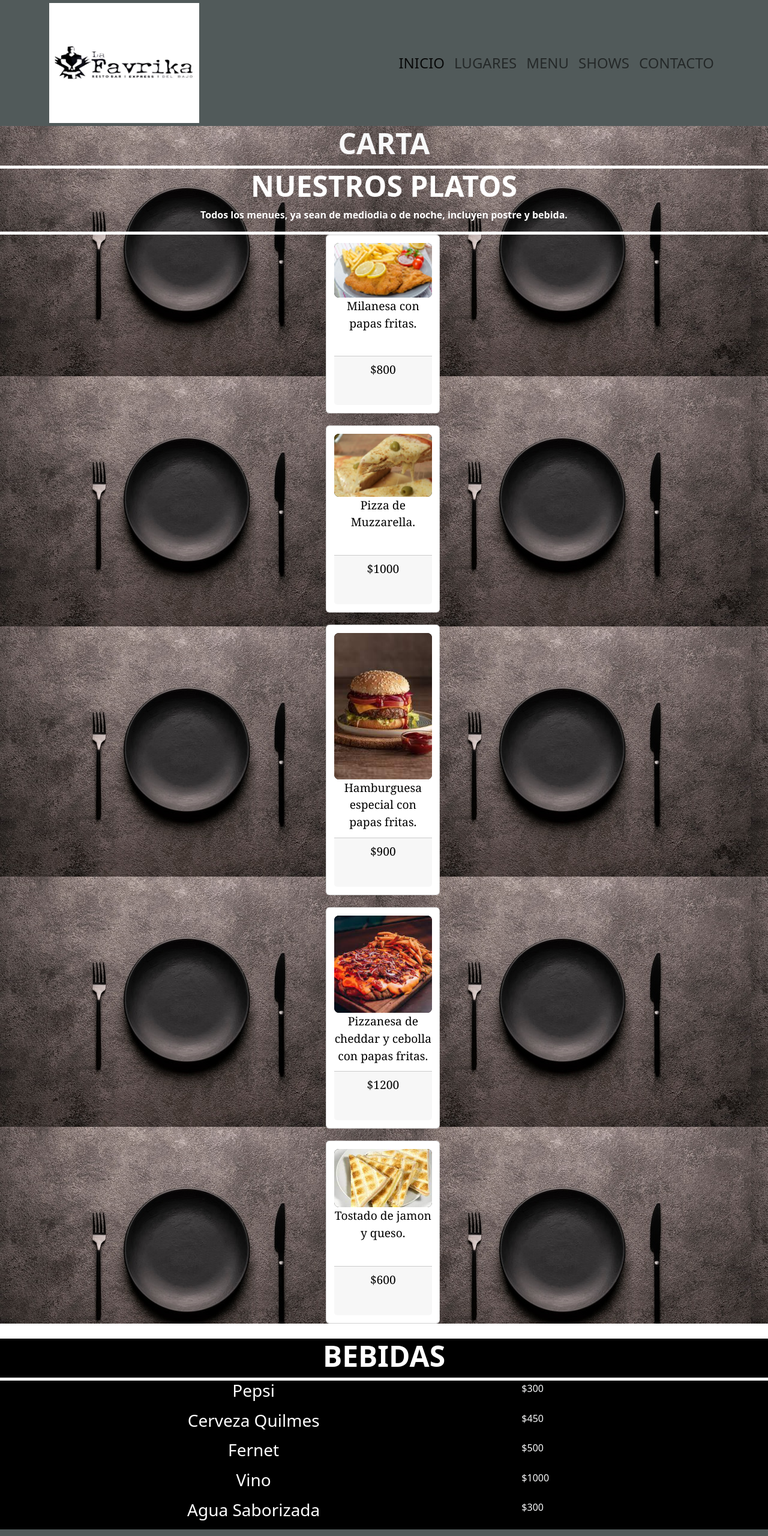
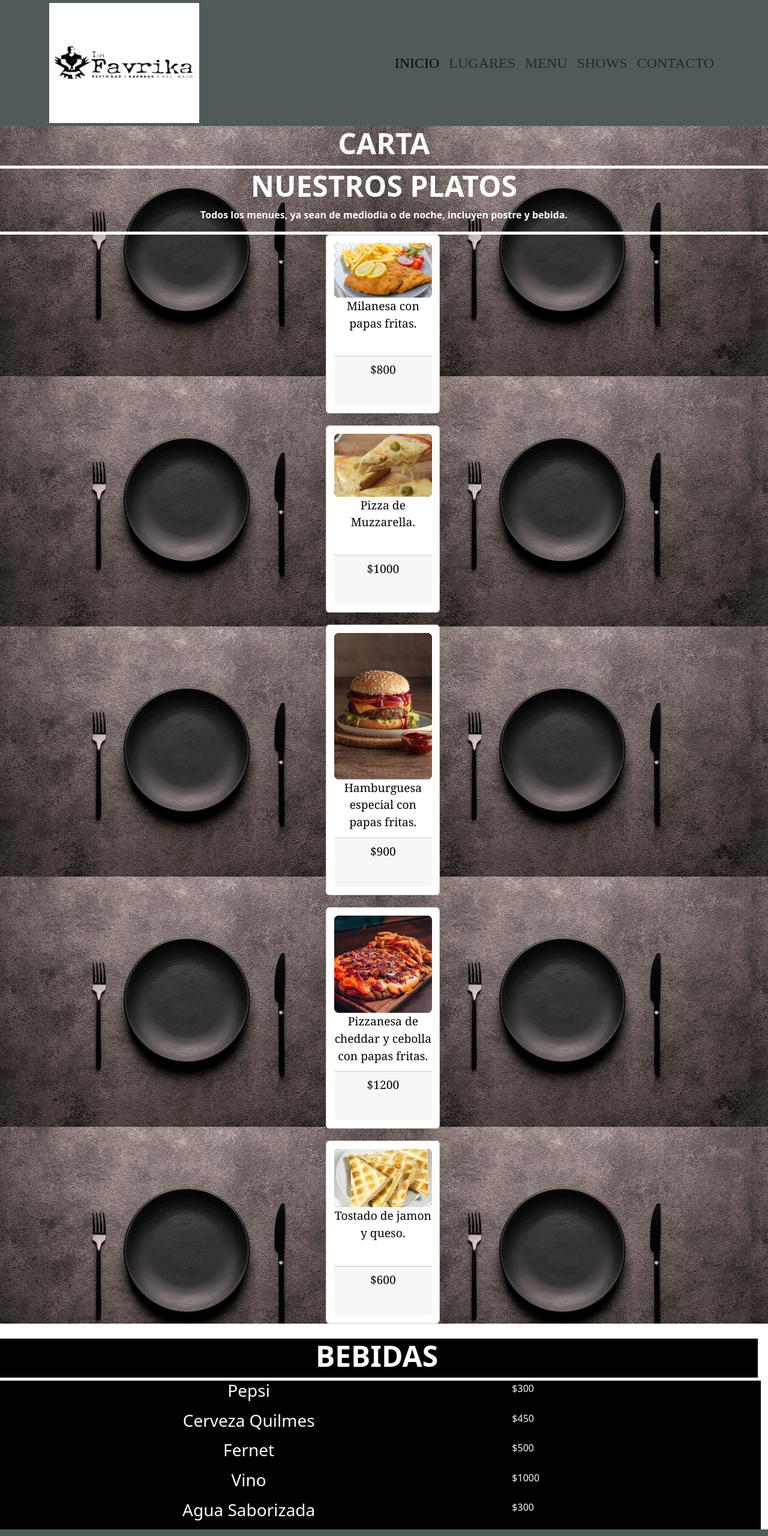
Before and after one commit to MateoArmoa/Tp-Final, a plain HTML site: page pages/menu.html in a window 1280 px wide. Shown: the top 2560 px of the page at 60% size. Drawn offline with nearby package versions, Linux system fonts and the light colour scheme.

Commit message:
arreglo de responsivo a paginas

```diff
--- a/pages/menu.html
+++ b/pages/menu.html
@@ -18,7 +18,7 @@
   </head>
   <body>
     <body>
-        <header class="sticky-lg-top">
+        <header class="header sticky-lg-top">
           <nav class="navbar navbar-expand-lg navbar-light">
             <div class="container">
               <a class="navbar-brand" href="../index.html">
@@ -167,7 +167,7 @@
               </div>
             </div>
           </section>
-          <section class="row section2">
+          <section class="row section section2">
             <div class="fw-bold tituloMenu">
               <h2 class="display-5 fw-bold text-uppercase">Bebidas</h2>
             </div>
--- a/style.css
+++ b/style.css
@@ -6,6 +6,9 @@
 body {
   background-color: black;
   overflow: auto;
+}
+.header {
+  font-family: "Times New Roman", Times, serif;
 }
 
 header .navbar {
@@ -16,9 +19,19 @@ header .navbar {
 .footer {
   background-color: #515a5a;
   margin: 0;
+  font-family: "Courier New", Courier, monospace;
 }
 .carta {
   color: black;
+}
+.section {
+  display: inline-block;
+  text-align: center;
+  justify-content: center;
+  align-items: center;
+  width: 100%;
+  margin: 0;
+  padding: 0;
 }
 .section1 {
   color: white;
@@ -133,6 +146,9 @@ main.row.rowover {
   align-items: center;
   text-align: center;
 }
+.rowover {
+  --bs-gutter-x: 0;
+}
 .form-create {
   background-color: rgb(41, 40, 40);
   color: #fff;
```
Also changed, not shown: index.html (+2 -2 lines), pages/contacto.html (+2 -2 lines), pages/galeria.html (+9 -9 lines), pages/lugares.html (+2 -2 lines), pages/shows.html (+2 -2 lines).
